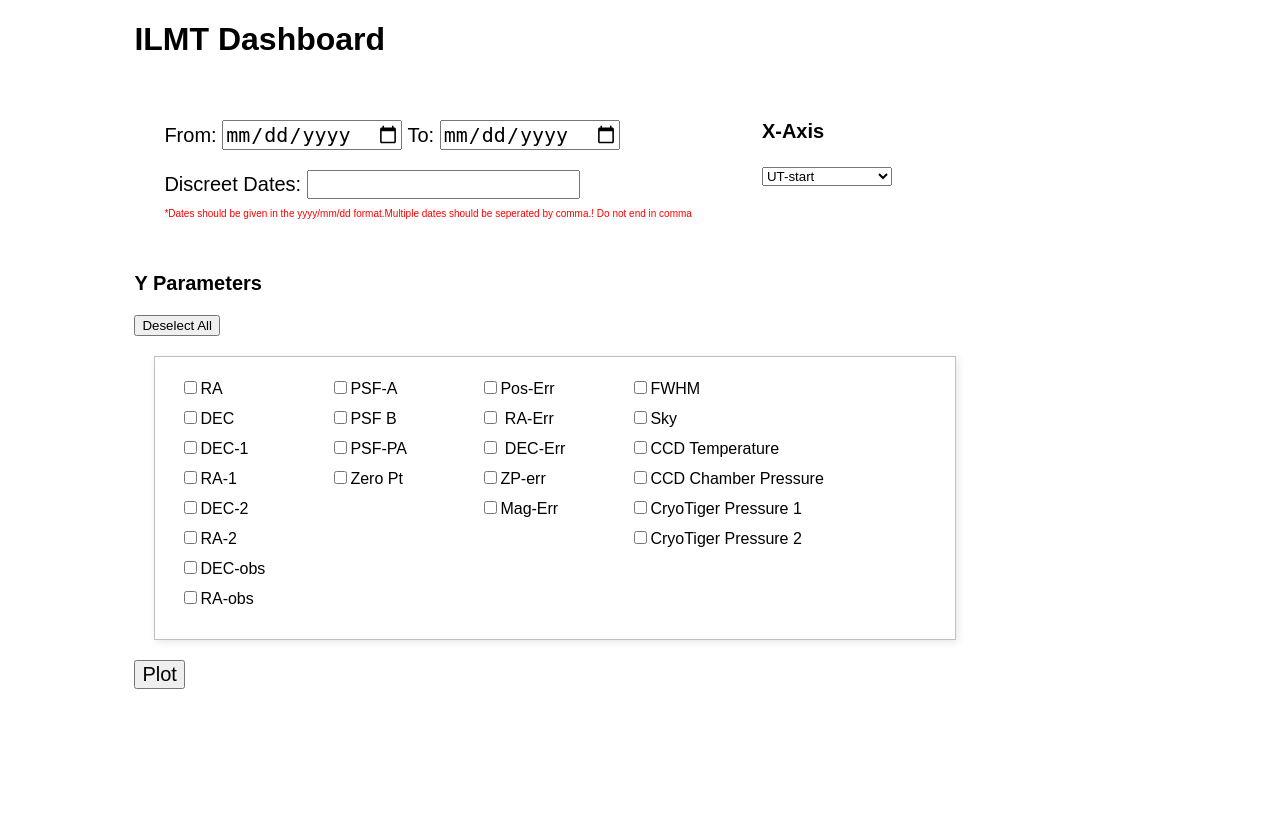
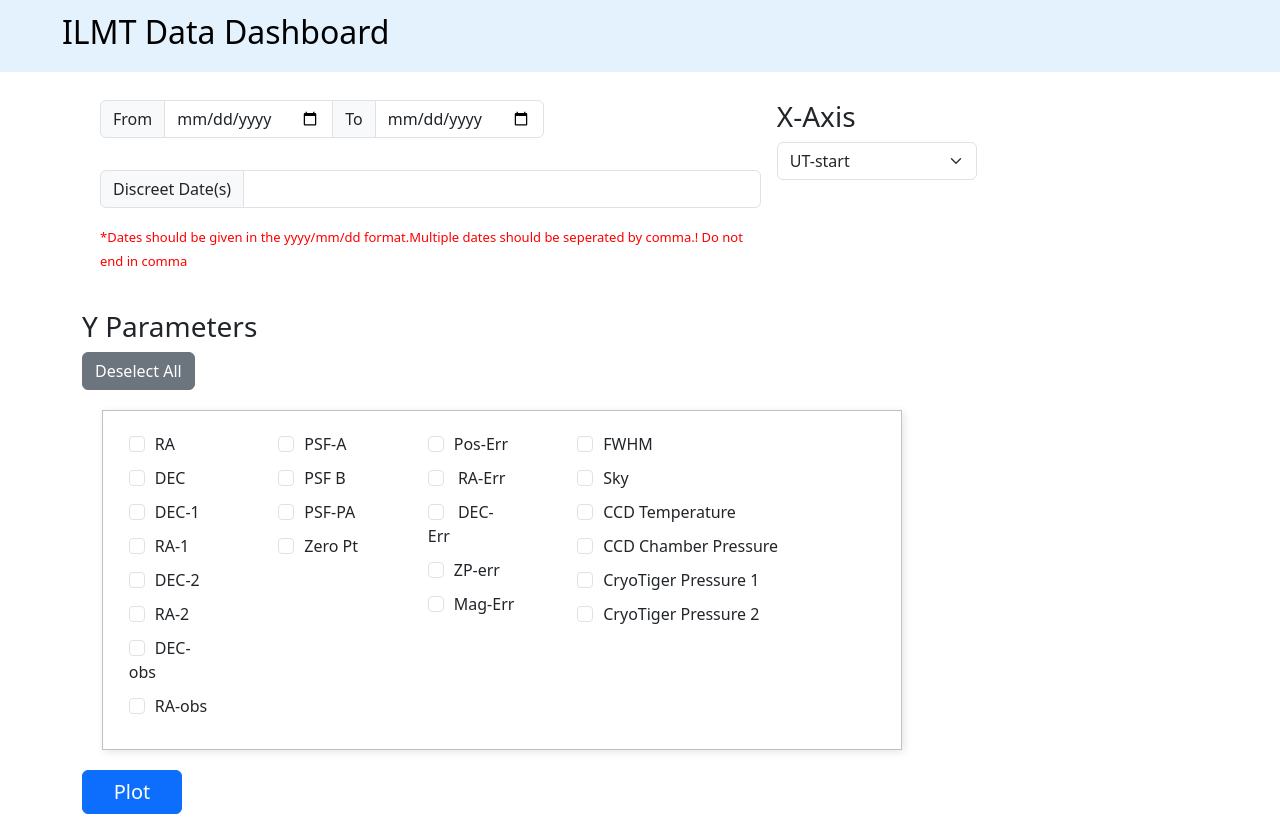
Before and after one commit to sarathprabhav/ILMT_Data_Plotter_New, a Flask app: page / in a window 1280 px wide. Before the commit the page ends 689 px from the top, so only its background shows below. Run offline with Flask 3, Linux system fonts and the light colour scheme; some libraries are stand-ins or nearby versions.

Commit message:
Bootstrap added with more functionality, same x and y had a problem and resolved

```diff
--- a/app.py
+++ b/app.py
@@ -82,10 +82,9 @@ def plot():
     disc_date = data['ddate'].split(',')  # Get the discreet date input
     disc_date_str = date_ip_to_db_string(disc_date)
     print("================================================")
-    print(disc_date_str)
 
     date_string = generate_date_range(fdate,tdate) # Generate the date range as a string
-    print(date_string)
+
     # Connect to the database and accuring the data
     conn = get_db_connection()
     cur = conn.cursor()
@@ -99,9 +98,6 @@ def plot():
     else:
         params = 'utstart,' + x_param + ',' + y_params
 
-    print("Discreet Date",bool(disc_date_str))
-    print("leng",len(disc_date_str))
-    print("Date Range", bool(date_string))
 
 
     if len(disc_date_str) == 2:
@@ -131,7 +127,7 @@ def plot():
         df = df.sort_values(by=['date', 'utstart'])
         df.reset_index(inplace=True, drop=True)
         df['datetime'] = df.apply(lambda row: datetime.combine(row['date'], row['utstart']), axis=1)
-
+        df = df.loc[:,~df.columns.duplicated()].copy()
     # accessing x values from dataframe
     if x_param == 'utstart':
         #x_values = df['utstart'].apply(time_to_hours)
@@ -141,7 +137,6 @@ def plot():
         x_values = [i[0:i.index(".")] for i in x_values]
     elif x_param == 'param2':
         x_values = df['param2'].values.tolist()
-
 
 
     param_names_dict = a = {'utstart': 'UT-Time at start of the exposure',
--- a/static/script.js
+++ b/static/script.js
@@ -1,3 +1,19 @@
+
+document.addEventListener("DOMContentLoaded", function(){
+    window.addEventListener('scroll', function() {
+        if (window.scrollY > 50) {
+          document.getElementById('navbar_top').classList.add('fixed-top');
+          // add padding top to show content behind navbar
+          navbar_height = document.querySelector('.navbar').offsetHeight;
+          document.body.style.paddingTop = navbar_height + 'px';
+        } else {
+          document.getElementById('navbar_top').classList.remove('fixed-top');
+           // remove padding top from body
+          document.body.style.paddingTop = '0';
+        }
+    });
+  });
+
 function deselectAll() {
     // Get all checkboxes
     var checkboxes = document.querySelectorAll('input[type="checkbox"]');
@@ -96,7 +112,7 @@ document.getElementById('plot-form').addEventListener('submit', function(event)
         // Define Layout
         const layout = {
             showlegend: true,
-            title: "ILMT",
+            //title: "ILMT",
             xaxis: {
                 automargin: true,
                 tickangle: 40,
--- a/static/style.css
+++ b/static/style.css
@@ -4,28 +4,27 @@ body {
 
 .container {
     width: 80%;
-    margin: 0 auto;
+    margin-top: 15px;
 
 }
 
 .xdate-container{
     display: flex;
-    margin-left: 30px;
+    margin-left: 10px;
+    width :80%
 }
 .flex-child{
     flex:1;
 }
-.flex-child:first-child{
-    margin: 10px;
-}
+
 
 .date-input{
+    display: block;
     float:left;
-    margin-bottom: 20px;
-    padding-top: 20px;
+    margin: 8px;
 }
-.date-input#xaxisid{
-    margin-left: 70px;
+.date-input-child{
+    display: block;
 }
 
 #plot-form {
@@ -76,9 +75,19 @@ body {
     margin-top: 30px;
 }
 
-input,.date-input,h3{
-    font-size: 20px;
-}
+
 #plot-Button {
     font-size: 20px;
+    width: 100px;
 }
+
+.checkbox-group .form-check-input{
+    margin-right: 10px;
+}
+
+.navbar-brand{
+    margin-left: 50px;
+}
+.navbar{
+    position: fixed;
+}
--- a/templates/index.html
+++ b/templates/index.html
@@ -5,31 +5,48 @@
     <meta name="viewport" content="width=device-width, initial-scale=1.0">
     <title>ILMT Dashboard</title>
     <link rel="stylesheet" href="{{ url_for('static', filename='style.css') }}">
+    <link href="https://cdn.jsdelivr.net/npm/bootstrap@5.3.3/dist/css/bootstrap.min.css" rel="stylesheet" integrity="sha384-QWTKZyjpPEjISv5WaRU9OFeRpok6YctnYmDr5pNlyT2bRjXh0JMhjY6hW+ALEwIH" crossorigin="anonymous">
     <script src="https://cdn.plot.ly/plotly-latest.min.js"></script>
 </head>
+<nav id="navbar_top" class="navbar" style="background-color: #e3f2fd;">
+    <div class="container-fluid">
+        <a class="navbar-brand" href="#"><h2>ILMT Data Dashboard</h2></a>
+    </div>
+</nav>
+
+
 <body>
+
     <div class="container">
-        <h1>ILMT Dashboard</h1>
         <form id="plot-form">
             <div class="xdate-container">
 
-                <div class="date-input">
+                <div class="date-input-master">
 
                     <div class="date-input">
-                        <label  for="fdate">From:</label>
-                        <input type="date" id="fdate" name="fdate">
-                        <label for="tdate">To:</label>
-                        <input type="date" id="todate" name="tdate">
+
+                        <div class="input-group mb-3">
+                            <span class="input-group-text">From</span>
+                            <input class="form-control" type="date" id="fdate" name="fdate">
+
+                            <span class="input-group-text">To</span>
+                            <input class="form-control" type="date" id="todate" name="tdate">
+                        </div>
                     </div>
-                    <div class="date-input2" id="discreet-date">
-                        <label for="discdate">Discreet Dates:</label>
-                        <input type="text" id="ddates" name="discdate"></br>
-                        <font size = "1" color ="red"> *Dates should be given in the yyyy/mm/dd format.Multiple dates should be seperated by comma.! Do not end in comma</font>
+
+                    <div class="date-input" id="discreet-date">
+                        <div class="input-group mb-3">
+                            <span class="input-group-text">Discreet Date(s)</span>
+                            <input type="text" id="ddates" name="discdate" class="form-control">
+                        </div>
+
+
+                        <font size = "2px" color ="red"> *Dates should be given in the yyyy/mm/dd format.Multiple dates should be seperated by comma.! Do not end in comma</font>
                     </div>
                 </div>
                 <div class="date-input" id="xaxisid">
                     <label for="x-axis"> <h3>X-Axis</h1></label>
-                    <select id="x-axis" name="x-axis">
+                    <select style="width: 200px;" class="form-select" id="x-axis" name="x-axis">
                         <option value="utstart"> UT-start </option>
                         <option value="param2">CCD Temperature</option>
                     </select>
@@ -40,57 +57,51 @@
                 <h3>Y Parameters</h3>
                 </div>
 
-                <div class = select_none>
-                    <button onclick="deselectAll()">Deselect All</button>
+                <div class="None" >
+                    <button class="btn btn-secondary" onclick="deselectAll()">Deselect All</button>
                 </div>
 
                 <div class="checkboxes">
 
                     <div class="checkbox-group">
-                        <label title="RA of field centre, J2000(hour)"><input type="checkbox" name="function" value="ra">RA</label>
-                        <label title="DEC of field centre, J2000 (degree)" ><input type="checkbox" name="function" value="dec">DEC</label>
-                        <label title = "Dec of first pixel, J2000 (degree) " ><input type="checkbox" name="function" value="dec1">DEC-1</label>
-                        <label title = "RA of first pixel, J2000 (hour)" "><input type="checkbox" name="function" value="ra1">RA-1</label>
-                        <label title = "Dec of last pixel, J2000 (degree)" "><input type="checkbox" name="function" value="dec2">DEC-2</label>
-                        <label title = "RA of last pixel, J2000 (hour)" "><input type="checkbox" name="function" value="ra2">RA-2</label>
-                        <label title = "Dec of field center at epoch of observation (degree) " "><input type="checkbox" name="function" value="dec_obs">DEC-obs</label>
-                        <label title = "RA of field center at epoch of observation (hour)" "><input type="checkbox" name="function" value="ra_obs">RA-obs</label>
+                        <label title="RA of field centre, J2000(hour)"><input class="form-check-input" type="checkbox" name="function" value="ra">RA</label>
+                        <label title="DEC of field centre, J2000 (degree)" ><input class="form-check-input" type="checkbox" name="function" value="dec">DEC</label>
+                        <label title = "Dec of first pixel, J2000 (degree) " ><input class="form-check-input" type="checkbox" name="function" value="dec1">DEC-1</label>
+                        <label title = "RA of first pixel, J2000 (hour)" "><input class="form-check-input" type="checkbox" name="function" value="ra1">RA-1</label>
+                        <label title = "Dec of last pixel, J2000 (degree)" "><input class="form-check-input" type="checkbox" name="function" value="dec2">DEC-2</label>
+                        <label title = "RA of last pixel, J2000 (hour)" "><input class="form-check-input" type="checkbox" name="function" value="ra2">RA-2</label>
+                        <label title = "Dec of field center at epoch of observation (degree) " "><input class="form-check-input" type="checkbox" name="function" value="dec_obs">DEC-obs</label>
+                        <label title = "RA of field center at epoch of observation (hour)" "><input class="form-check-input" type="checkbox" name="function" value="ra_obs">RA-obs</label>
 
                     </div>
 
                     <div class="checkbox-group">
-                        <label title = "major axis of star images (arcsec)" ><input type="checkbox" name="function" value="psf_a">PSF-A</label>
-                        <label title = "minor axis of star images (arcsec)" ><input type="checkbox" name="function" value="psf_b">PSF B</label>
-                        <label title = "position angle of star images (deg)" ><input type="checkbox" name="function" value="psf_pa">PSF-PA</label>
-                        <label title = "Photometric magnitude zero point" ><input type="checkbox" name="function" value="zeropt">Zero Pt</label>
+                        <label title = "major axis of star images (arcsec)" ><input class="form-check-input" type="checkbox" name="function" value="psf_a">PSF-A</label>
+                        <label title = "minor axis of star images (arcsec)" ><input class="form-check-input" type="checkbox" name="function" value="psf_b">PSF B</label>
+                        <label title = "position angle of star images (deg)" ><input class="form-check-input" type="checkbox" name="function" value="psf_pa">PSF-PA</label>
+                        <label title = "Photometric magnitude zero point" ><input class="form-check-input" type="checkbox" name="function" value="zeropt">Zero Pt</label>
                     </div>
 
                     <div class="checkbox-group">
-                        <label title = "Estimated total error (arcsec)" ><input type="checkbox" name="function" value="poserr">Pos-Err</label>
-                        <label title = "Estimated RA error (arcsec)" ><input type="checkbox" name="function" value="raerr"> RA-Err</label>
-                        <label title = "Estimated dec error (arcsec)" ><input type="checkbox" name="function" value="decerr"> DEC-Err</label>
-                        <label title = "Estimated magnitude zero point error" ><input type="checkbox" name="function" value="zperr">ZP-err</label>
-                        <label title = "Estimated magnitude RMS error, bright stars" ><input type="checkbox" name="function" value="magerr">Mag-Err</label>
+                        <label title = "Estimated total error (arcsec)" ><input class="form-check-input" type="checkbox" name="function" value="poserr">Pos-Err</label>
+                        <label title = "Estimated RA error (arcsec)" ><input class="form-check-input" type="checkbox" name="function" value="raerr"> RA-Err</label>
+                        <label title = "Estimated dec error (arcsec)" ><input class="form-check-input" type="checkbox" name="function" value="decerr"> DEC-Err</label>
+                        <label title = "Estimated magnitude zero point error" ><input class="form-check-input" type="checkbox" name="function" value="zperr">ZP-err</label>
+                        <label title = "Estimated magnitude RMS error, bright stars" ><input class="form-check-input" type="checkbox" name="function" value="magerr">Mag-Err</label>
                     </div>
                     <div class="checkbox-group" id = 'checkbox-group-4'>
-                        <label title = "FWHM of star images (arcsec)" ><input type="checkbox" name="function" value="fwhm">FWHM</label>
-                        <label title = "sky background before performing sky subtraction" ><input type="checkbox" name="function" value="sky">Sky</label>
-                        <label title = "CCD Temperature (C)" ><input type="checkbox" name="function" value="param2">CCD Temperature</label>
-                        <label title = "CCD Chamber Pressure (Torr)" ><input type="checkbox" name="function" value="param7">CCD Chamber Pressure</label>
-                        <label title = "CryoTiger Pressure 1 (psi)" ><input type="checkbox" name="function" value="param48">CryoTiger Pressure 1</label>
-                        <label title = "CryoTiger Pressure 2 (psi)" ><input type="checkbox" name="function" value="param49">CryoTiger Pressure 2</label>
+                        <label title = "FWHM of star images (arcsec)" ><input class="form-check-input" type="checkbox" name="function" value="fwhm">FWHM</label>
+                        <label title = "sky background before performing sky subtraction" ><input class="form-check-input" type="checkbox" name="function" value="sky">Sky</label>
+                        <label title = "CCD Temperature (C)" ><input class="form-check-input" type="checkbox" name="function" value="param2">CCD Temperature</label>
+                        <label title = "CCD Chamber Pressure (Torr)" ><input class="form-check-input" type="checkbox" name="function" value="param7">CCD Chamber Pressure</label>
+                        <label title = "CryoTiger Pressure 1 (psi)" ><input class="form-check-input" type="checkbox" name="function" value="param48">CryoTiger Pressure 1</label>
+                        <label title = "CryoTiger Pressure 2 (psi)" ><input class="form-check-input" type="checkbox" name="function" value="param49">CryoTiger Pressure 2</label>
                     </div>
 
                 </div>
-                <button id="plot-Button" type="submit">Plot</button>
+                <button class="btn btn-primary" id="plot-Button" type="submit">Plot</button>
 
             </div>
-
-
-
-
-
-            <!------------------------------------------X Axis ------------------------------>
 
 
         </form>
```
